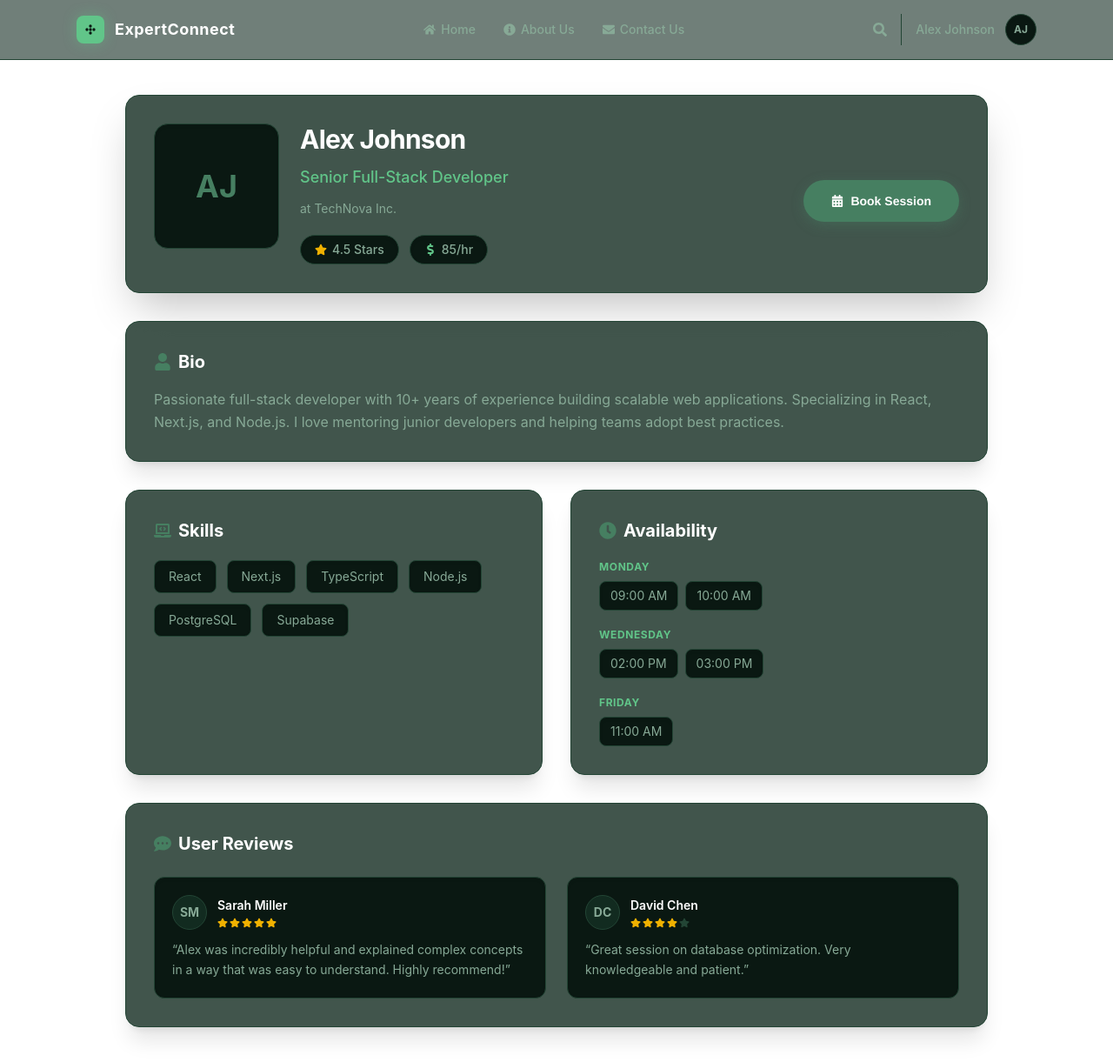
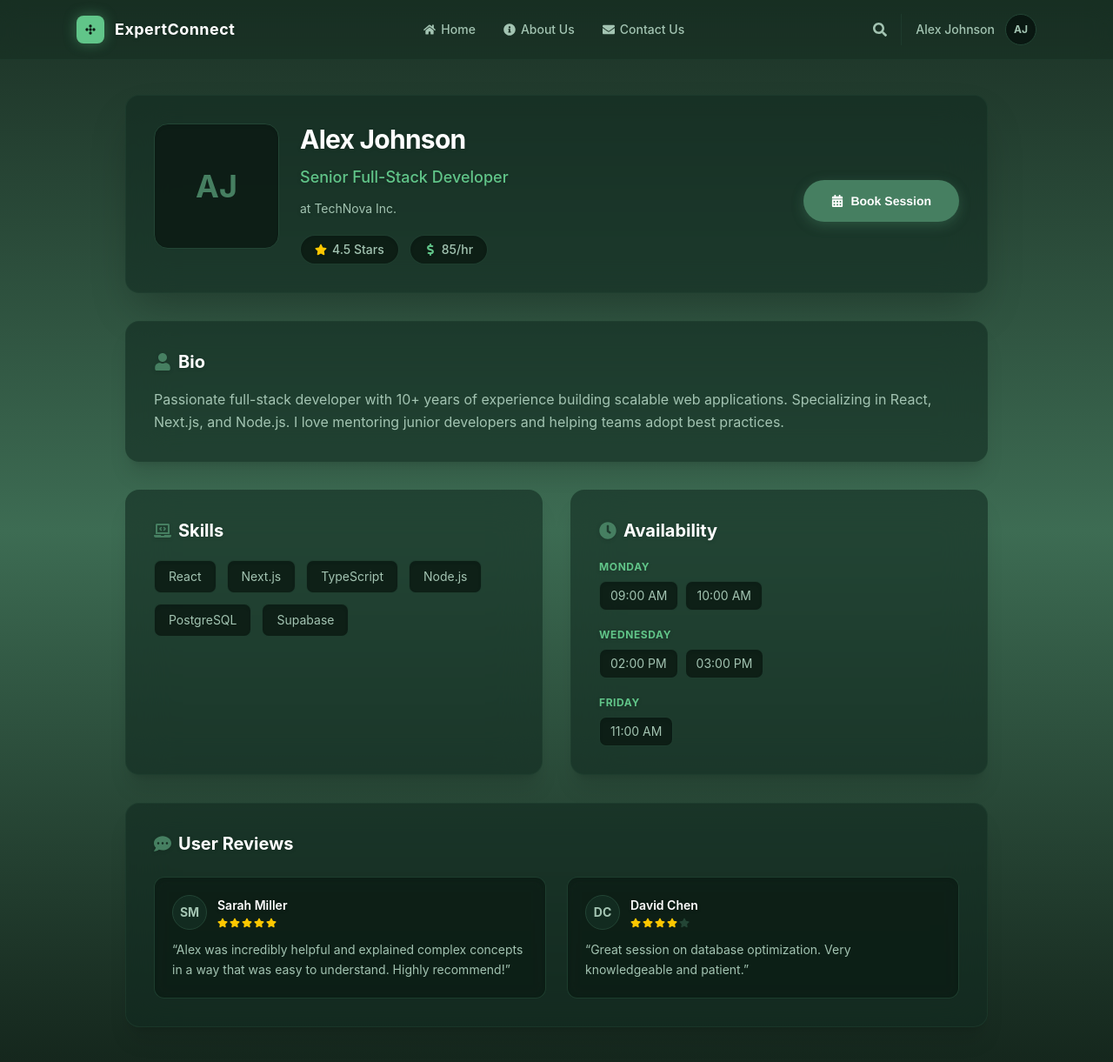
Before and after one commit to DN-75/Kraken-CA1, a Next.js app: page /professional/1 in a window 1280 px wide. Shown: the whole page at 87% size. Built offline with nearby package versions, Linux system fonts and the light colour scheme.

Commit message:
gradient change

```diff
--- a/app/professional/[id]/page.tsx
+++ b/app/professional/[id]/page.tsx
@@ -183,8 +183,8 @@ export default function ProfessionalProfilePage() {
 
   if (loading) {
     return (
-      <div className="min-h-screen bg-[radial-gradient(circle_at_center,_var(--tw-gradient-stops))] from-[#274f3e] via-[#12281e] to-[#0a1812] flex items-center justify-center">
-        <div className="animate-pulse text-[#467f61] text-xl font-medium">
+      <div className="min-h-screen bg-gradient-to-b from-[#1c3226] via-[#3d6c53] to-[#15271d] flex items-center justify-center">
+        <div className="animate-pulse text-[#467f61] text-xl font-medium drop-shadow-md">
           Loading profile…
         </div>
       </div>
@@ -193,11 +193,11 @@ export default function ProfessionalProfilePage() {
 
   if (error || !professional) {
     return (
-      <div className="min-h-screen bg-[radial-gradient(circle_at_center,_var(--tw-gradient-stops))] from-[#274f3e] via-[#12281e] to-[#0a1812] flex flex-col items-center justify-center gap-4">
-        <p className="text-red-400 text-xl">
+      <div className="min-h-screen bg-gradient-to-b from-[#1c3226] via-[#3d6c53] to-[#15271d] flex flex-col items-center justify-center gap-4">
+        <p className="text-red-400 text-xl drop-shadow-md">
           {error ?? "Profile not found."}
         </p>
-        <Link href="/" className="text-[#87a996] hover:text-white transition-colors">
+        <Link href="/" className="text-white hover:text-gray-200 transition-colors drop-shadow-md">
           ← Back to Home
         </Link>
       </div>
@@ -208,10 +208,10 @@ export default function ProfessionalProfilePage() {
 
   /* ── Render ── */
   return (
-    <div className="min-h-screen bg-[radial-gradient(circle_at_center,_var(--tw-gradient-stops))] from-[#274f3e] via-[#12281e] to-[#0a1812] text-white selection:bg-[#467f61] selection:text-white">
+    <div className="min-h-screen bg-gradient-to-b from-[#1c3226] via-[#3d6c53] to-[#15271d] text-white selection:bg-[#467f61] selection:text-white">
 
       {/* ─── Navbar ─── */}
-      <nav className="border-b border-[#234535] bg-[#122b20]/60 backdrop-blur-md sticky top-0 z-50">
+      <nav className="border-b border-[#234535]/50 bg-[#122b20]/40 backdrop-blur-md sticky top-0 z-50">
         <div className="max-w-6xl mx-auto flex items-center justify-between px-6 py-4">
           <Link href="/" className="flex items-center gap-3">
             <span className="inline-flex h-8 w-8 items-center justify-center rounded-lg bg-[#61c589] shadow-[0_0_15px_rgba(97,197,137,0.4)]">
@@ -224,12 +224,12 @@ export default function ProfessionalProfilePage() {
                  <circle cx="12" cy="12" r="2.5" />
               </svg>
             </span>
-            <span className="text-white font-bold text-lg tracking-wide">
+            <span className="text-white font-bold text-lg tracking-wide drop-shadow-sm">
               ExpertConnect
             </span>
           </Link>
 
-          <div className="hidden md:flex items-center gap-8 text-sm text-[#87a996] font-medium">
+          <div className="hidden md:flex items-center gap-8 text-sm text-[#a3c4b2] font-medium">
             <Link href="/" className="flex items-center gap-1.5 hover:text-white transition-colors">
               <FaHome /> Home
             </Link>
@@ -242,11 +242,11 @@ export default function ProfessionalProfilePage() {
           </div>
 
           <div className="flex items-center gap-4">
-            <button className="text-[#87a996] hover:text-white transition-colors">
+            <button className="text-[#a3c4b2] hover:text-white transition-colors">
               <FaSearch size={16} />
             </button>
-            <div className="flex items-center gap-3 border-l border-[#234535] pl-4">
-              <span className="text-sm text-[#87a996] hidden sm:inline font-medium">
+            <div className="flex items-center gap-3 border-l border-[#234535]/50 pl-4">
+              <span className="text-sm text-[#a3c4b2] hidden sm:inline font-medium">
                 {profile.name}
               </span>
               {profile.profile_photo ? (
@@ -256,7 +256,7 @@ export default function ProfessionalProfilePage() {
                   className="h-9 w-9 rounded-full object-cover border border-[#234535] shadow-sm"
                 />
               ) : (
-                <span className="flex h-9 w-9 items-center justify-center rounded-full bg-[#0a1812] border border-[#234535] text-xs font-bold text-[#87a996] shadow-inner">
+                <span className="flex h-9 w-9 items-center justify-center rounded-full bg-[#0a1812] border border-[#234535] text-xs font-bold text-[#a3c4b2] shadow-inner">
                   {getInitials(profile.name)}
                 </span>
               )}
@@ -269,7 +269,7 @@ export default function ProfessionalProfilePage() {
       <main className="max-w-5xl mx-auto px-4 py-10 space-y-8 relative z-10">
 
         {/* ── Profile Hero Card ── */}
-        <section className="rounded-2xl border border-[#234535] bg-[#122b20]/80 backdrop-blur-xl shadow-2xl p-6 md:p-8 flex flex-col md:flex-row items-center md:items-start gap-6">
+        <section className="rounded-2xl border border-[#234535]/50 bg-[#122b20]/60 backdrop-blur-xl shadow-2xl p-6 md:p-8 flex flex-col md:flex-row items-center md:items-start gap-6">
           {profile.profile_photo ? (
             <img
               src={profile.profile_photo}
@@ -277,35 +277,35 @@ export default function ProfessionalProfilePage() {
               className="h-36 w-36 rounded-2xl object-cover flex-shrink-0 shadow-lg border border-[#234535]"
             />
           ) : (
-            <div className="h-36 w-36 rounded-2xl bg-[#0a1812] border border-[#234535] flex items-center justify-center text-4xl font-bold text-[#467f61] flex-shrink-0 shadow-inner">
+            <div className="h-36 w-36 rounded-2xl bg-[#0a1812]/80 border border-[#234535] flex items-center justify-center text-4xl font-bold text-[#467f61] flex-shrink-0 shadow-inner">
               {getInitials(profile.name)}
             </div>
           )}
 
           <div className="flex-1 text-center md:text-left space-y-3">
-            <h1 className="text-3xl font-bold text-white tracking-tight">{profile.name}</h1>
-            <p className="text-[#61c589] font-medium text-lg">
+            <h1 className="text-3xl font-bold text-white tracking-tight drop-shadow-sm">{profile.name}</h1>
+            <p className="text-[#61c589] font-medium text-lg drop-shadow-sm">
               {professional.job_title ?? professional.field}
             </p>
             {professional.job && (
-              <p className="text-[#87a996] text-sm">at {professional.job}</p>
+              <p className="text-[#a3c4b2] text-sm drop-shadow-sm">at {professional.job}</p>
             )}
 
             <div className="flex flex-wrap justify-center md:justify-start gap-3 pt-2">
               {avgRating && (
-                <span className="inline-flex items-center gap-1.5 rounded-full border border-[#234535] bg-[#0a1812] px-4 py-1.5 text-sm font-medium text-[#87a996] shadow-inner">
-                  <FaStar className="text-yellow-500" /> {avgRating} Stars
+                <span className="inline-flex items-center gap-1.5 rounded-full border border-[#234535]/80 bg-[#0a1812]/80 px-4 py-1.5 text-sm font-medium text-[#a3c4b2] shadow-inner">
+                  <FaStar className="text-yellow-400 drop-shadow-sm" /> {avgRating} Stars
                 </span>
               )}
-              <span className="inline-flex items-center gap-1.5 rounded-full border border-[#234535] bg-[#0a1812] px-4 py-1.5 text-sm font-medium text-[#87a996] shadow-inner">
-                <FaDollarSign className="text-[#61c589]" />
+              <span className="inline-flex items-center gap-1.5 rounded-full border border-[#234535]/80 bg-[#0a1812]/80 px-4 py-1.5 text-sm font-medium text-[#a3c4b2] shadow-inner">
+                <FaDollarSign className="text-[#61c589] drop-shadow-sm" />
                 {professional.price_per_hour}/hr
               </span>
             </div>
           </div>
 
           <div className="flex-shrink-0 self-center md:mt-4">
-            <button className="cursor-pointer inline-flex items-center justify-center gap-2 rounded-full bg-[#467f61] hover:bg-[#38664e] transition-all px-8 py-3.5 text-white font-semibold text-sm shadow-[0_4px_14px_0_rgba(70,127,97,0.39)] w-full md:w-auto">
+            <button className="cursor-pointer inline-flex items-center justify-center gap-2 rounded-full bg-[#467f61] hover:bg-[#38664e] transition-all px-8 py-3.5 text-white font-semibold text-sm shadow-[0_4px_14px_0_rgba(70,127,97,0.4)] w-full md:w-auto">
               <FaCalendarAlt /> Book Session
             </button>
           </div>
@@ -313,26 +313,26 @@ export default function ProfessionalProfilePage() {
 
         {/* ── Bio ── */}
         {profile.bio && (
-          <section className="rounded-2xl border border-[#234535] bg-[#122b20]/80 backdrop-blur-xl shadow-xl p-6 md:p-8">
-            <h2 className="flex items-center gap-2 text-xl font-bold text-white mb-4">
+          <section className="rounded-2xl border border-[#234535]/50 bg-[#122b20]/60 backdrop-blur-xl shadow-xl p-6 md:p-8">
+            <h2 className="flex items-center gap-2 text-xl font-bold text-white mb-4 drop-shadow-sm">
               <FaUser className="text-[#467f61]" /> Bio
             </h2>
-            <p className="text-[#87a996] leading-relaxed text-sm md:text-base">{profile.bio}</p>
+            <p className="text-[#a3c4b2] leading-relaxed text-sm md:text-base">{profile.bio}</p>
           </section>
         )}
 
         {/* ── Skills & Availability Row ── */}
         <div className="grid grid-cols-1 md:grid-cols-2 gap-8">
 
-          <section className="rounded-2xl border border-[#234535] bg-[#122b20]/80 backdrop-blur-xl shadow-xl p-6 md:p-8">
-            <h2 className="flex items-center gap-2 text-xl font-bold text-white mb-5">
+          <section className="rounded-2xl border border-[#234535]/50 bg-[#122b20]/60 backdrop-blur-xl shadow-xl p-6 md:p-8">
+            <h2 className="flex items-center gap-2 text-xl font-bold text-white mb-5 drop-shadow-sm">
               <FaLaptopCode className="text-[#467f61]" /> Skills
             </h2>
             <div className="flex flex-wrap gap-3">
               {skills.map((s, i) => (
                 <span
                   key={i}
-                  className="rounded-lg border border-[#234535] bg-[#0a1812] px-4 py-2 text-sm text-[#87a996] shadow-inner"
+                  className="rounded-lg border border-[#234535]/80 bg-[#0a1812]/80 px-4 py-2 text-sm text-[#a3c4b2] shadow-inner"
                 >
                   {s.skill === "Other" ? s.skill_other_label : s.skill}
                 </span>
@@ -340,23 +340,23 @@ export default function ProfessionalProfilePage() {
             </div>
           </section>
 
-          <section className="rounded-2xl border border-[#234535] bg-[#122b20]/80 backdrop-blur-xl shadow-xl p-6 md:p-8">
-            <h2 className="flex items-center gap-2 text-xl font-bold text-white mb-5">
+          <section className="rounded-2xl border border-[#234535]/50 bg-[#122b20]/60 backdrop-blur-xl shadow-xl p-6 md:p-8">
+            <h2 className="flex items-center gap-2 text-xl font-bold text-white mb-5 drop-shadow-sm">
               <FaClock className="text-[#467f61]" /> Availability
             </h2>
 
             {sortedDays.length === 0 ? (
-              <p className="text-[#87a996] text-sm">No available slots right now.</p>
+              <p className="text-[#a3c4b2] text-sm">No available slots right now.</p>
             ) : (
               <div className="space-y-5">
                 {sortedDays.map((day) => (
                   <div key={day}>
-                    <p className="text-[#61c589] text-xs uppercase tracking-wider font-bold mb-2">{day}</p>
+                    <p className="text-[#61c589] text-xs uppercase tracking-wider font-bold mb-2 drop-shadow-sm">{day}</p>
                     <div className="flex flex-wrap gap-2">
                       {groupedSlots[day].map((slot) => (
                         <span
                           key={slot.id}
-                          className="rounded-lg border border-[#234535] bg-[#0a1812] px-3 py-1.5 text-sm text-[#87a996] shadow-inner"
+                          className="rounded-lg border border-[#234535]/80 bg-[#0a1812]/80 px-3 py-1.5 text-sm text-[#a3c4b2] shadow-inner"
                         >
                           {formatTime(slot.start_time)}
                         </span>
@@ -371,8 +371,8 @@ export default function ProfessionalProfilePage() {
 
         {/* ── User Reviews ── */}
         {reviews.length > 0 && (
-          <section className="rounded-2xl border border-[#234535] bg-[#122b20]/80 backdrop-blur-xl shadow-xl p-6 md:p-8">
-            <h2 className="flex items-center gap-2 text-xl font-bold text-white mb-6">
+          <section className="rounded-2xl border border-[#234535]/50 bg-[#122b20]/60 backdrop-blur-xl shadow-xl p-6 md:p-8">
+            <h2 className="flex items-center gap-2 text-xl font-bold text-white mb-6 drop-shadow-sm">
               <FaCommentDots className="text-[#467f61]" /> User Reviews
             </h2>
 
@@ -382,7 +382,7 @@ export default function ProfessionalProfilePage() {
                 return (
                   <div
                     key={review.id}
-                    className="rounded-xl border border-[#234535] bg-[#0a1812] shadow-inner p-5 space-y-3"
+                    className="rounded-xl border border-[#234535]/80 bg-[#0a1812]/60 shadow-inner p-5 space-y-3 backdrop-blur-sm"
                   >
                     <div className="flex items-center gap-3">
                       {review.user_profiles?.profiles?.profile_photo ? (
@@ -392,13 +392,13 @@ export default function ProfessionalProfilePage() {
                           className="h-10 w-10 rounded-full object-cover border border-[#234535]"
                         />
                       ) : (
-                        <span className="flex h-10 w-10 items-center justify-center rounded-full bg-[#122b20] border border-[#234535] text-sm font-bold text-[#87a996]">
+                        <span className="flex h-10 w-10 items-center justify-center rounded-full bg-[#122b20] border border-[#234535] text-sm font-bold text-[#a3c4b2]">
                           {getInitials(reviewerName)}
                         </span>
                       )}
 
                       <div>
-                        <p className="font-semibold text-white text-sm">
+                        <p className="font-semibold text-white text-sm drop-shadow-sm">
                           {reviewerName}
                         </p>
                         <div className="flex gap-0.5 mt-1">
@@ -406,7 +406,7 @@ export default function ProfessionalProfilePage() {
                             <FaStar
                               key={i}
                               size={12}
-                              className={i < review.rating ? "text-yellow-500" : "text-[#234535]"}
+                              className={i < review.rating ? "text-yellow-400" : "text-[#234535]"}
                             />
                           ))}
                         </div>
@@ -414,7 +414,7 @@ export default function ProfessionalProfilePage() {
                     </div>
 
                     {review.comment && (
-                      <p className="text-[#87a996] text-sm leading-relaxed">
+                      <p className="text-[#a3c4b2] text-sm leading-relaxed">
                         &ldquo;{review.comment}&rdquo;
                       </p>
                     )}
```
